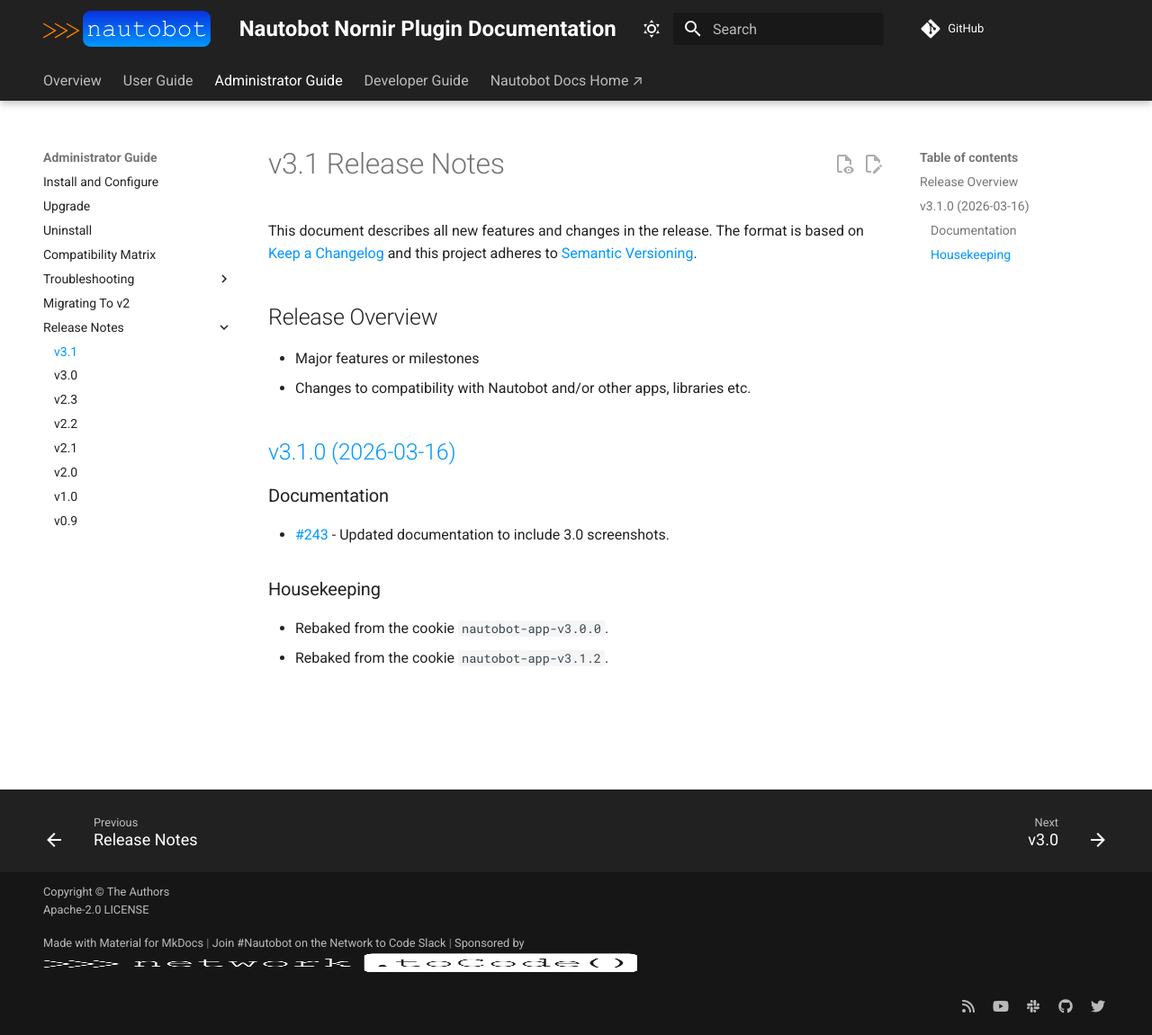
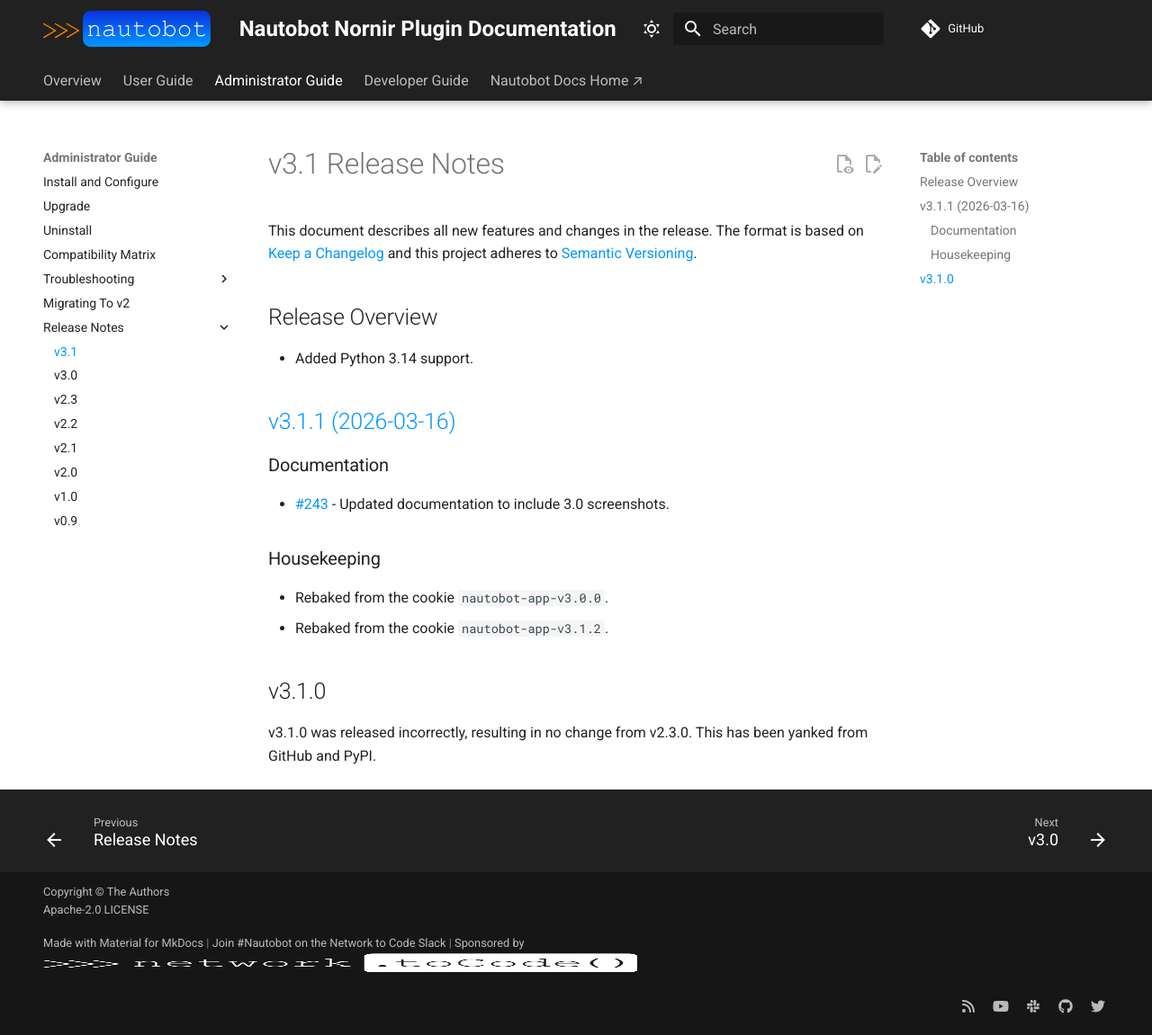
Before and after one commit to nautobot/nautobot-app-nornir, an MkDocs documentation site: the page built from docs/admin/release_notes/version_3.1.md, in a window 1280 px wide and 1151 px high. Shown: the whole window at 90% size. Built offline with MkDocs 1.6.1 and Material for MkDocs 9.7.7, drawn with Linux system fonts in a browser that asks for light colours; comment, search, counter and statistics services are not loaded.

Commit message:
Update release notes

```diff
--- a/docs/admin/release_notes/version_3.1.md
+++ b/docs/admin/release_notes/version_3.1.md
@@ -4,12 +4,11 @@
 
 ## Release Overview
 
-- Major features or milestones
-- Changes to compatibility with Nautobot and/or other apps, libraries etc.
+- Added Python 3.14 support.
 
 <!-- towncrier release notes start -->
 
-## [v3.1.0 (2026-03-16)](https://github.com/nautobot/nautobot-app-nornir/releases/tag/v3.1.0)
+## [v3.1.1 (2026-03-16)](https://github.com/nautobot/nautobot-app-nornir/releases/tag/v3.1.1)
 
 ### Documentation
 
@@ -19,3 +18,7 @@
 
 - Rebaked from the cookie `nautobot-app-v3.0.0`.
 - Rebaked from the cookie `nautobot-app-v3.1.2`.
+
+## v3.1.0
+
+v3.1.0 was released incorrectly, resulting in no change from v2.3.0.  This has been yanked from GitHub and PyPI.
```
